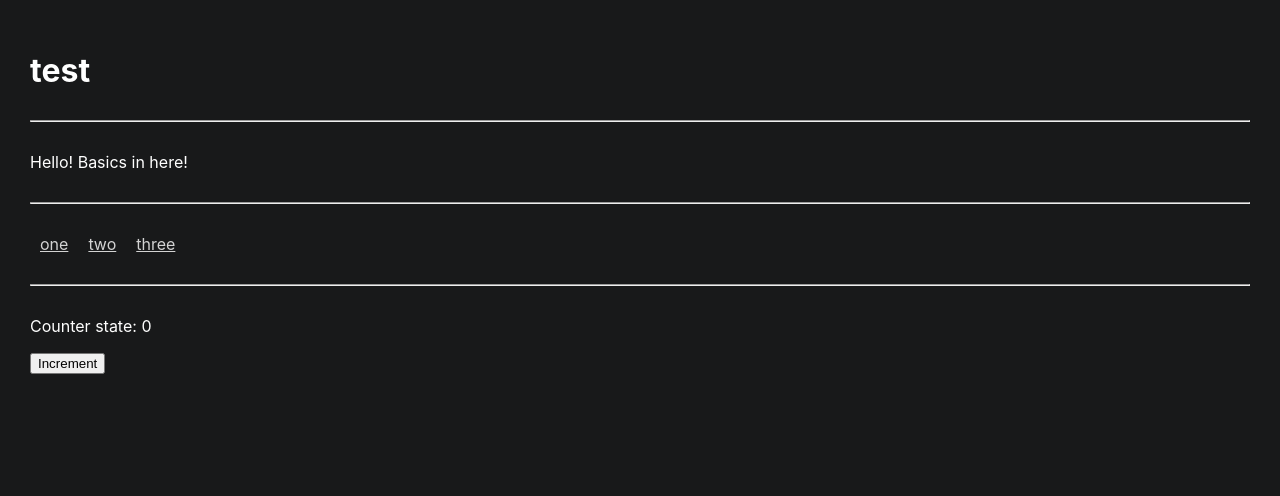
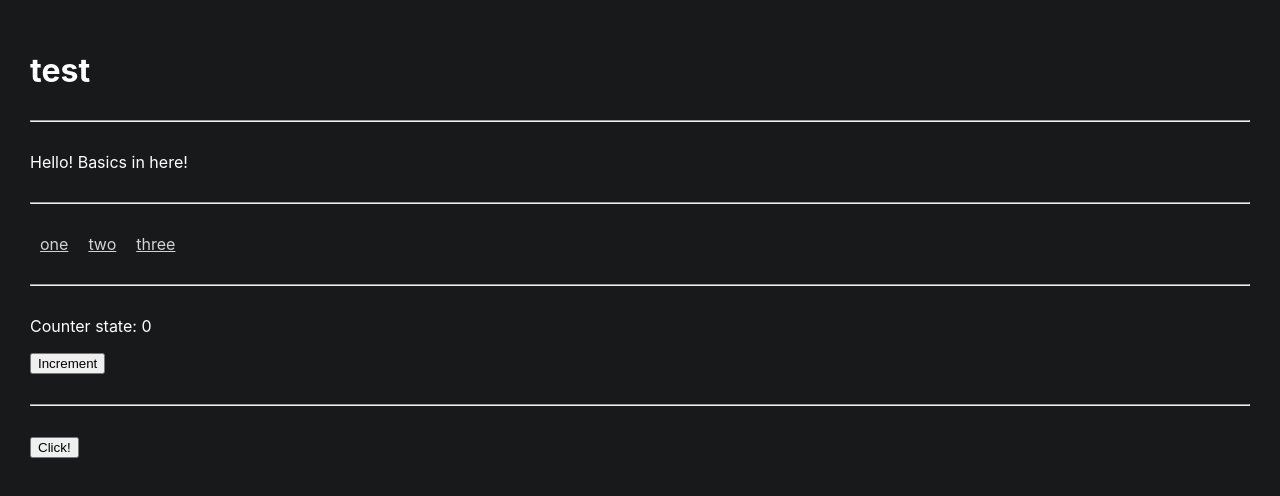
Before and after one commit to IgorPatro/react-testing-tryouts, a React (Create React App) app: page / in a window 1280 px wide. Shown: the top 496 px of the page. Built offline with nearby package versions, Linux system fonts and the light colour scheme.

Commit message:
Added DummyClick component with tests

```diff
--- a/src/App.js
+++ b/src/App.js
@@ -2,6 +2,7 @@ import React from "react"
 import Basic from "./components/Basic"
 import List from "./components/List"
 import Counter from "./components/Counter"
+import DummyClick from "./components/DummyClick"
 
 const App = () => {
   return (
@@ -13,6 +14,8 @@ const App = () => {
       <List items={["one", "two", "three"]} />
       <hr />
       <Counter />
+      <hr />
+      <DummyClick />
     </div>
   )
 }
--- /dev/null
+++ b/src/components/DummyClick.js
@@ -0,0 +1,7 @@
+import React from "react"
+
+const DummyClick = (props) => {
+  return <button {...props}>Click!</button>
+}
+
+export default DummyClick
```
Also changed, not shown: 2 other files (tests, documents, lock files or other folders).
